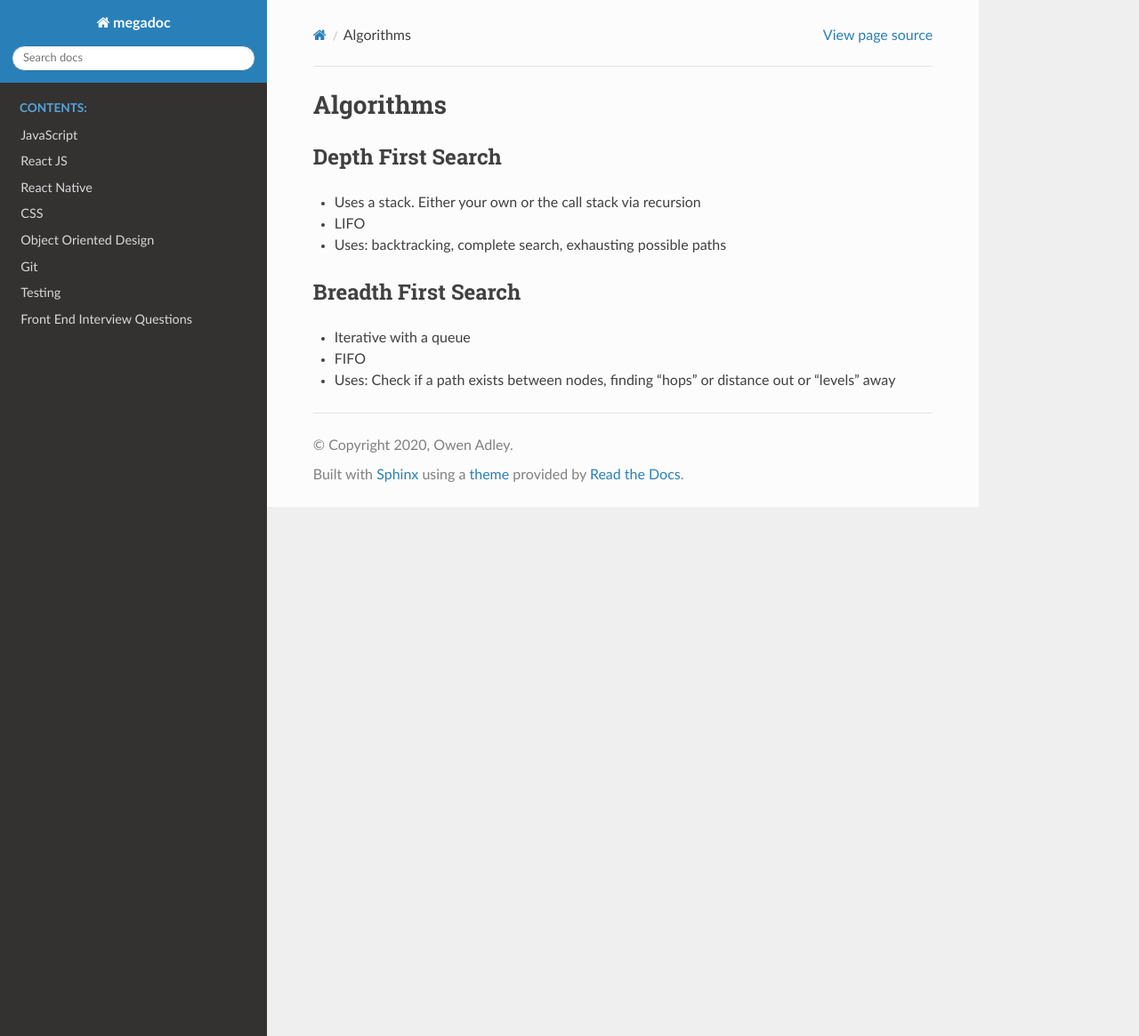
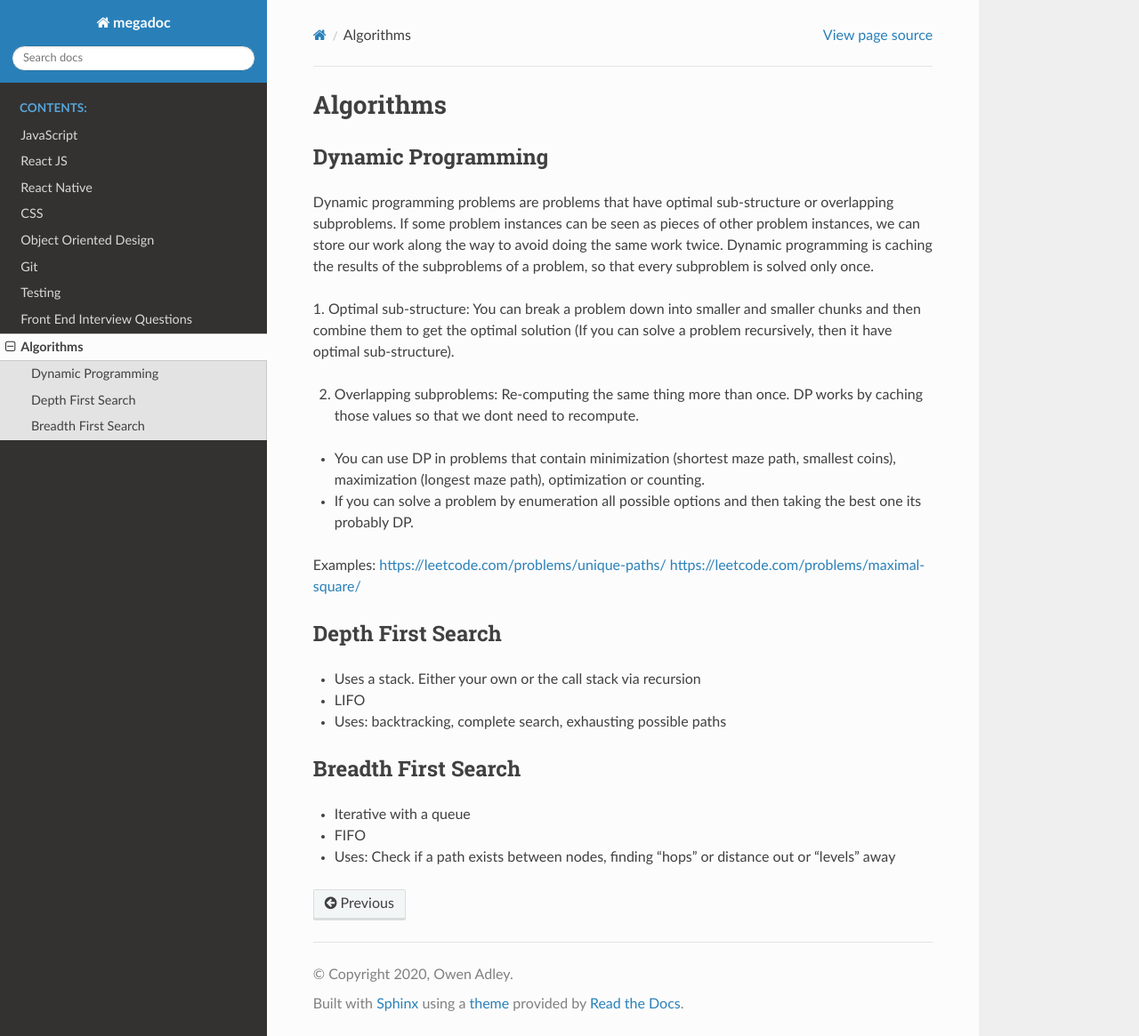
Before and after one commit to owenadley/MyDocumentation, a Sphinx documentation site: the page built from source/pages/algorithms.rst, in a window 1280 px wide and 1165 px high. Shown: the whole window at 89% size. Built offline with Sphinx 7.4.7 and the Read the Docs theme 2.0.0, drawn with Linux system fonts in a browser that asks for light colours.

Commit message:
New page

```diff
--- a/source/index.rst
+++ b/source/index.rst
@@ -17,3 +17,4 @@ Owens Docs
      /pages/git.rst
      /pages/testing.rst
      /pages/frontendinterviewquestions.rst
+     /pages/algorithms.rst
--- a/source/pages/algorithms.rst
+++ b/source/pages/algorithms.rst
@@ -1,6 +1,24 @@
 ********************************
 Algorithms
 ********************************
+
+Dynamic Programming
+^^^^^^^^^^^^^^^^^^^^^^^^^^^^^^^^^
+Dynamic programming problems are problems that have optimal sub-structure or overlapping subproblems.
+If some problem instances can be seen as pieces of other problem instances, we can store our work along the way to avoid doing the same work twice.
+Dynamic programming is caching the results of the subproblems of a problem, so that every subproblem is solved only once.
+
+1. Optimal sub-structure: You can break a problem down into smaller and smaller chunks and then combine them to get the optimal solution
+(If you can solve a problem recursively, then it have optimal sub-structure).
+
+2. Overlapping subproblems: Re-computing the same thing more than once. DP works by caching those values so that we dont need to recompute.
+
+* You can use DP in problems that contain minimization (shortest maze path, smallest coins), maximization (longest maze path), optimization or counting.
+* If you can solve a problem by enumeration all possible options and then taking the best one its probably DP.
+
+Examples:
+https://leetcode.com/problems/unique-paths/
+https://leetcode.com/problems/maximal-square/
 
 Depth First Search
 ^^^^^^^^^^^^^^^^^^^^^^^^^^^^^^^^^^^^^^^^^^^^^^^^^^^^^^^^^
```
